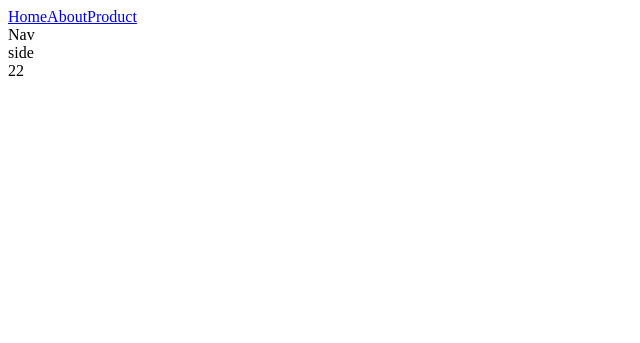
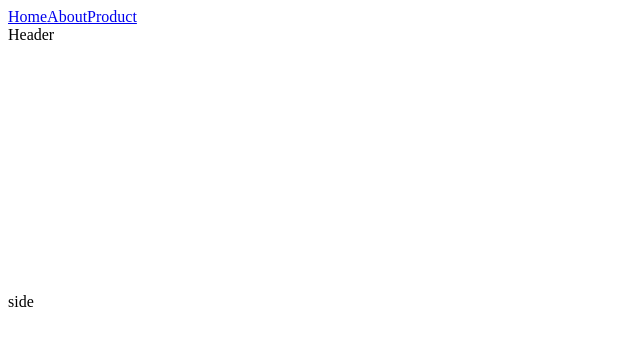
Before and after one commit to cuilanxin/work-demo, a React (Create React App) app: page / in a window 1280 px wide. Shown: the top 343 px of the page, without its empty margins (0-640 px from the left). Built offline with nearby package versions, Linux system fonts and the light colour scheme.

Commit message:
feat: 配置layout

```diff
--- /dev/null
+++ b/src/layout/content/index.tsx
@@ -0,0 +1,10 @@
+import React from "react";
+import { Outlet } from "react-router-dom";
+
+export default function Content() {
+  return (
+    <div className="content-container">
+      <Outlet />
+    </div>
+  );
+}
--- /dev/null
+++ b/src/layout/header/index.tsx
@@ -0,0 +1,5 @@
+import React from "react";
+
+export default function Header() {
+  return <div className="header-container">Header</div>;
+}
--- a/src/layout/index.css
+++ /dev/null
@@ -1,4 +0,0 @@
-.layout-container {
-  display: grid;
-  grid-template-areas: ''
-}
--- /dev/null
+++ b/src/layout/index.less
@@ -0,0 +1,23 @@
+.layout-container {
+  display: grid;
+  width: 100%;
+  height: 100vh;
+  grid-template-columns: repeat(9, 1fr);
+  grid-auto-rows: minmax(100px, auto);
+  grid-template-areas:
+    "hd hd hd hd   hd   hd   hd   hd   hd"
+    "sd sd main main main main main main main"
+    "sd sd ft  ft  ft   ft   ft   ft   ft";
+  .header-container {
+    grid-area: hd;
+  }
+  .side-container {
+    grid-area: sd;
+  }
+  .content-container {
+    grid-area: main;
+  }
+  .footer-container {
+    grid-area: ft;
+  }
+}
--- a/src/layout/index.tsx
+++ b/src/layout/index.tsx
@@ -1,23 +1,21 @@
 import React from "react";
 import Side from "./side";
-import Nav from "./nav";
-import "./index.css";
-import { Outlet } from "react-router-dom";
+import Header from "./header";
+import Content from "./content";
+import "./index.less";
 interface LayoutProps {
   // menu: [];
   // children: JSX.Element;
 }
 
 export default function Layout(props: LayoutProps) {
-  console.log("props: ", props);
-  // const { children } = props;
   props;
   return (
     <div className="layout-container">
-      <Nav />
+      <Header />
       <Side />
-      <div>22</div>
-      <Outlet />
+      <Content />
+      <div className="footer-container">footer</div>
     </div>
   );
 }
--- a/src/layout/nav/index.tsx
+++ /dev/null
@@ -1,5 +0,0 @@
-import React from "react";
-
-export default function Nav() {
-  return <div>Nav</div>;
-}
--- a/src/layout/side/index.css
+++ /dev/null
@@ -1,4 +0,0 @@
-.side-container {
-  /* position: fixed; */
-
-}
--- a/src/layout/side/index.tsx
+++ b/src/layout/side/index.tsx
@@ -1,5 +1,5 @@
 import React from "react";
-import "./index.css";
+
 export default function Side() {
   return <div className="side-container">side</div>;
 }
```
Also changed, not shown: 1 other file (tests, documents, lock files or other folders).
